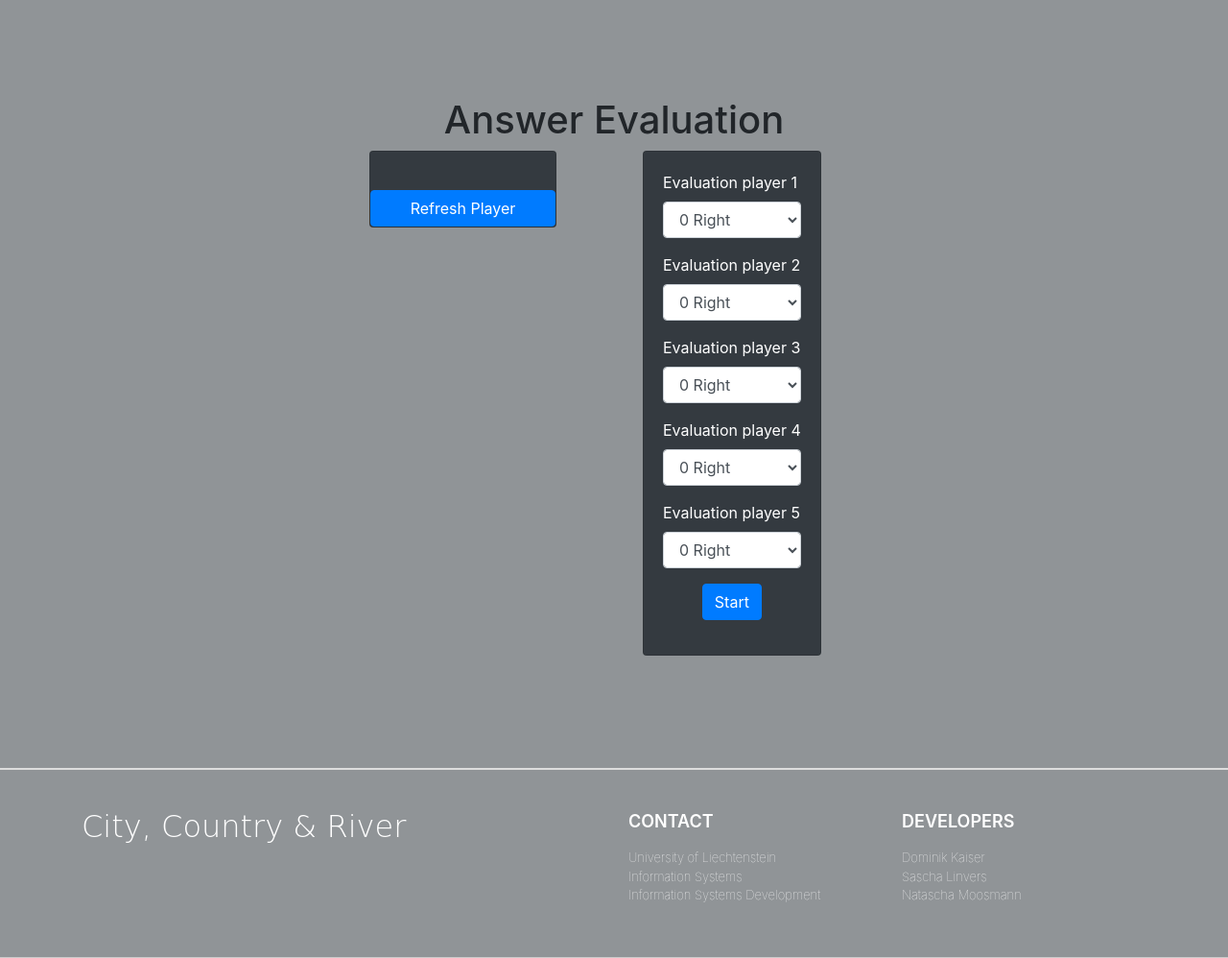
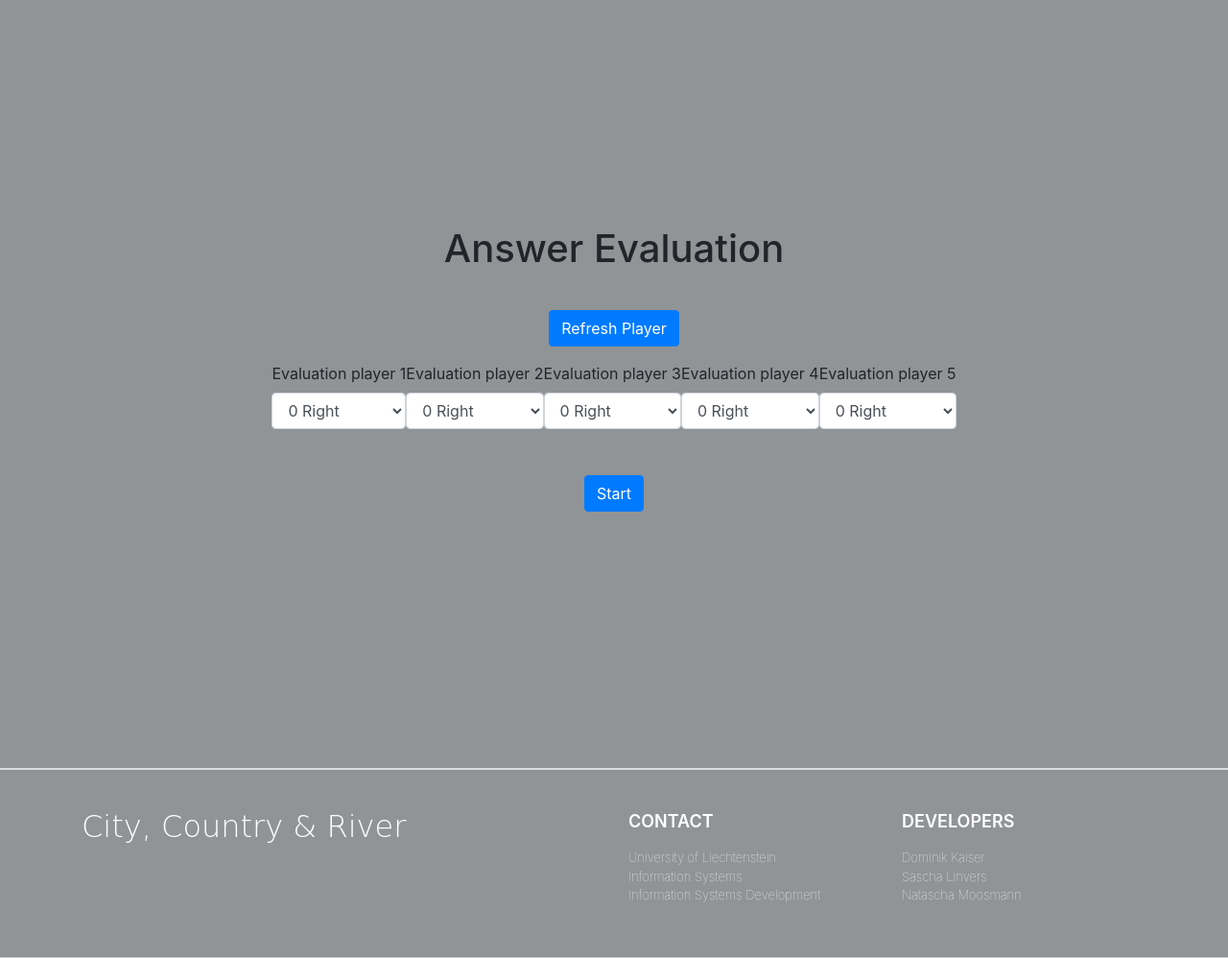
Before and after one commit to IS-D-Game/CLR, a Django app: template stop/game/templates/game/evaluation.html in a window 1280 px wide. Shown: the part 68-1066 px from the top of the page at 96% size. Run offline with Django 3.2, Linux system fonts and the light colour scheme; the template is opened without the code that fills it: values that come from a table or form of the project are taken from there, others are empty; some libraries are stand-ins or nearby versions.

Commit message:
Bootstrap evaluation board
Change evalution from columns to rows to make it easier to use and view

```diff
--- a/stop/game/templates/game/evaluation.html
+++ b/stop/game/templates/game/evaluation.html
@@ -12,21 +12,23 @@
 
 {% block content %}
 
+
 <div class="container h-100">
     <div class="row h-100 justify-content-center align-items-center">
-        <div class="col-10 col-md-8 col-lg-6">
-
+            <div class="container">
+<!--Header                -->
                     <div class="d-flex justify-content-center">
+                        <div class="row">
                             <h1> Answer Evaluation</h1>
                         </div>
-
-            <div class="container">
-                <div class="row">
-                    <div class="col-sm">
-                        <div class="card text-white bg-dark mb-3">
+                    </div>
+<!--Answers                -->
+                    <div class="d-flex justify-content-center">
+                        <div class="row  mt-3">
+                            {% for cat in category_list %}
+                                {% for ans in answer_list %}<br/>
+                                <div class="card text-white bg-dark mb-3" style="width: 14rem;">
                                     <div class="card-body">
-                            {% for cat in category_list %}
-                                {% for ans in answer_list %}
                                         <b style="font-size:30px"> {{ ans.player_name }}</b><br/>
                                         {{ cat.category_1 }} =
                                         {{ ans.answer_1 }}<br/>
@@ -38,44 +40,45 @@
                                         {{ ans.answer_4 }}<br/>
                                         {{ cat.category_5 }} =
                                         {{ ans.answer_5 }}<br/>
+                                    </div>
+                                </div>
                                 {% endfor %}
                             {% endfor %}
                         </div>
+                    </div>
+<!--Refresh Button               -->
+                    <div class="d-flex justify-content-center">
+                        <div class="row mt-3">
                                 <button class="btn btn-primary" onClick="window.location.reload();">Refresh Player</button>
                             </div>
                     </div>
-                    <div class="col-sm offset-2">
-                          <div class="row align-items-center">
+<!--Form                -->
+                    <div class="d-flex justify-content-center">
+                            <form action="." method='POST'>
+                                <fieldset class="form-group align-items-between">
 
-<!--                            <div class="row">-->
-<!--                                    <div class="col-xs-12" style="height:300px;"></div>-->
-<!--                            </div>-->
-                            <div class="row">
-                                <div class="card text-white bg-dark mb-3">
-                                    <div class="card-body">
-
-                                        <form action="." method='POST'>
+                                    <div class="row mt-3">
                                         {% csrf_token %}
                                         {% bootstrap_form form %}
-                                            <div class="d-flex justify-content-center">
+
+
+                                    </div>
+                                </fieldset>
+                                <fieldset class="form-group">
+                                    <div class="row mt-3">
+                                        <div class="col text-center">
                                                 {% buttons %}
                                                 <button class="btn btn-primary" type="submit" >Start</button>
                                                 {% endbuttons %}
                                         </div>
+
+                                    </div>
+                                </fieldset>
                             </form>
                     </div>
             </div>
         </div>
-                          </div>
 
-
-
-
-                        </div>
-                </div>
-            </div>
-        </div>
-    </div>
 </div>
 
 {% endblock %}
```
Also changed, not shown: stop/db.sqlite3. Lines whose indentation alone changed are shown as unchanged.
